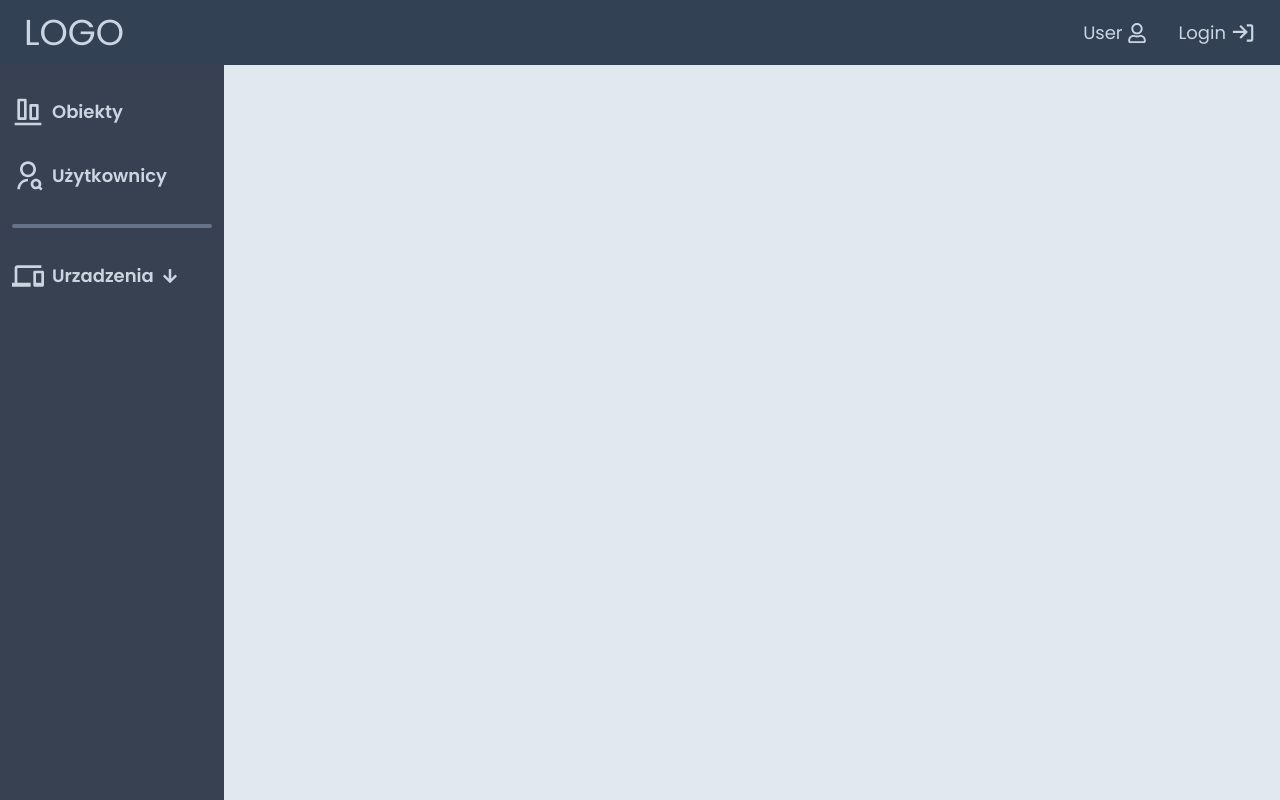
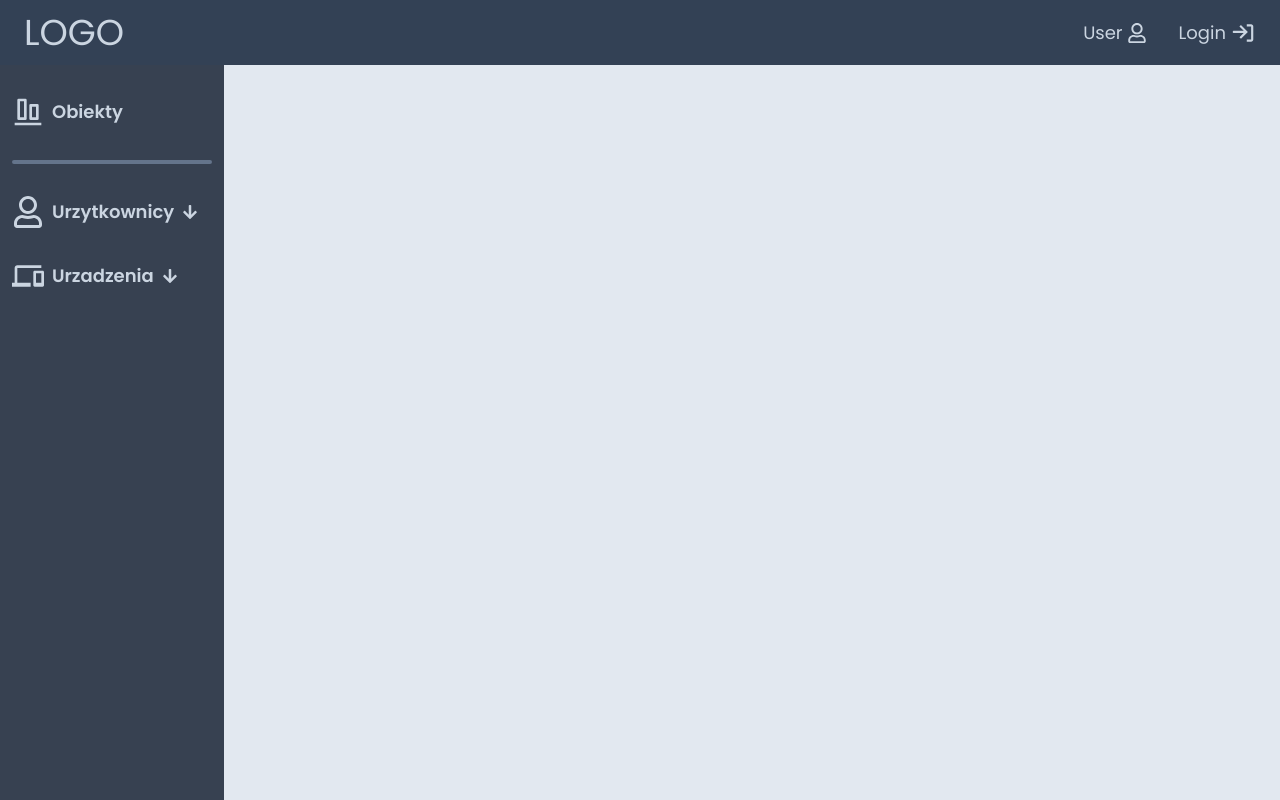
Before and after one commit to 0H3rY0/WorkHelper-admin, a React (Vite) app in the folder client/: page / in a window 1280 px wide. Built offline with nearby package versions, Linux system fonts and the light colour scheme.

Commit message:
users routing

```diff
--- a/client/src/components/layouts/Navbar.jsx
+++ b/client/src/components/layouts/Navbar.jsx
@@ -18,8 +18,8 @@ const Navbar = () => {
         <div className="flex flex-col justify-start gap-8 sticky top-24">
           {/* navigation links */}
           <ObjectsNavigation />
+          <hr className="rounded-lg border-2 border-slate-500" />
           <UsersNavigation />
-          <hr className="rounded-lg border-2 border-slate-500" />
           <DevicesNavigation />
         </div>
       </div>
--- a/client/src/components/ui/UsersNavigation.jsx
+++ b/client/src/components/ui/UsersNavigation.jsx
@@ -1,10 +1,54 @@
-import { RiUserSearchLine } from "react-icons/ri";
+import { FaArrowDown } from "react-icons/fa";
+import { FaArrowRight } from "react-icons/fa";
+import { useState } from "react";
+import { NavLink } from "react-router";
+import { FaRegUser } from "react-icons/fa";
+import { FaUser } from "react-icons/fa";
+import { MdGroup } from "react-icons/md";
+import { FaBriefcase } from "react-icons/fa";
 
 const UsersNavigation = () => {
+  const [openList, setOpenList] = useState(false);
+
   return (
-    <p className="flex items-center gap-2 cursor-pointer hover:text-slate-400">
-      <RiUserSearchLine size={32} /> Użytkownicy
-    </p>
+    <div className="flex flex-col gap-2 ">
+      <p
+        className="flex items-center gap-2 cursor-pointer hover:text-slate-400"
+        onClick={() => setOpenList((prev) => !prev)}
+      >
+        <FaRegUser size={32} /> Urzytkownicy
+        {openList ? <FaArrowRight size={16} /> : <FaArrowDown size={16} />}
+      </p>
+      <ul
+        className={`${openList ? "block" : "hidden"} flex flex-col gap-1 mt-2`}
+      >
+        <NavLink
+          to="/uzytkownik"
+          className={({ isActive }) => (isActive ? "text-slate-500" : "")}
+        >
+          <li className="cursor-pointer ml-4 text-lg font-normal flex items-center gap-1 hover:text-slate-400">
+            <FaUser size={16} /> Uzytkownik
+          </li>
+        </NavLink>
+
+        <NavLink
+          to="/grupa"
+          className={({ isActive }) => (isActive ? "text-slate-500" : "")}
+        >
+          <li className="cursor-pointer ml-4 text-lg font-normal flex items-center gap-1 hover:text-slate-400">
+            <MdGroup size={16} /> Grupa
+          </li>
+        </NavLink>
+        <NavLink
+          to="/klient"
+          className={({ isActive }) => (isActive ? "text-slate-500" : "")}
+        >
+          <li className="cursor-pointer ml-4 text-lg font-normal flex items-center gap-1 hover:text-slate-400">
+            <FaBriefcase size={16} /> Klient
+          </li>
+        </NavLink>
+      </ul>
+    </div>
   );
 };
 
```
